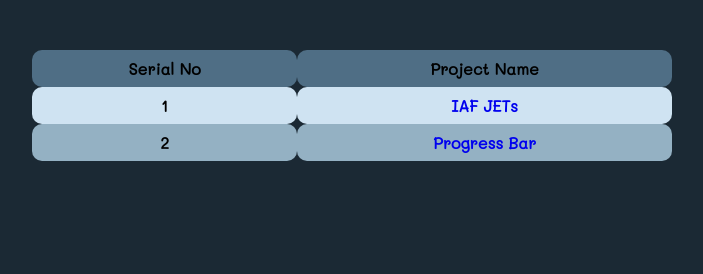
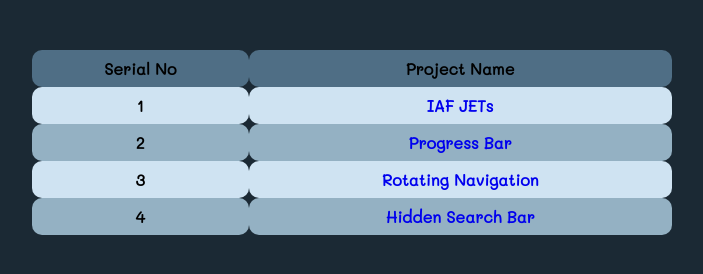
Before and after one commit to aashutosh148/Initial-Projects, a plain HTML site: page index.html in a window 1280 px wide. Shown: the whole page, without its empty margins (288-991 px from the left). Drawn offline with Linux system fonts and the light colour scheme.

Commit message:
Updated readME and main WebPage

```diff
--- a/index.html
+++ b/index.html
@@ -20,6 +20,14 @@
       <td>2</td>
       <td><a href="Project_02/index.html">Progress Bar</a></td>
     </tr>
+    <tr class="odd" >
+      <td>3</td>
+      <td><a href="Project_03/index.html">Rotating Navigation</a></td>
+    </tr>
+    <tr class="even">
+      <td>4</td>
+      <td><a href="Project_04/index.html">Hidden Search Bar</a></td>
+    </tr>
   </table>
 </body>
 </html>
```
Also changed, not shown: 1 other file.
